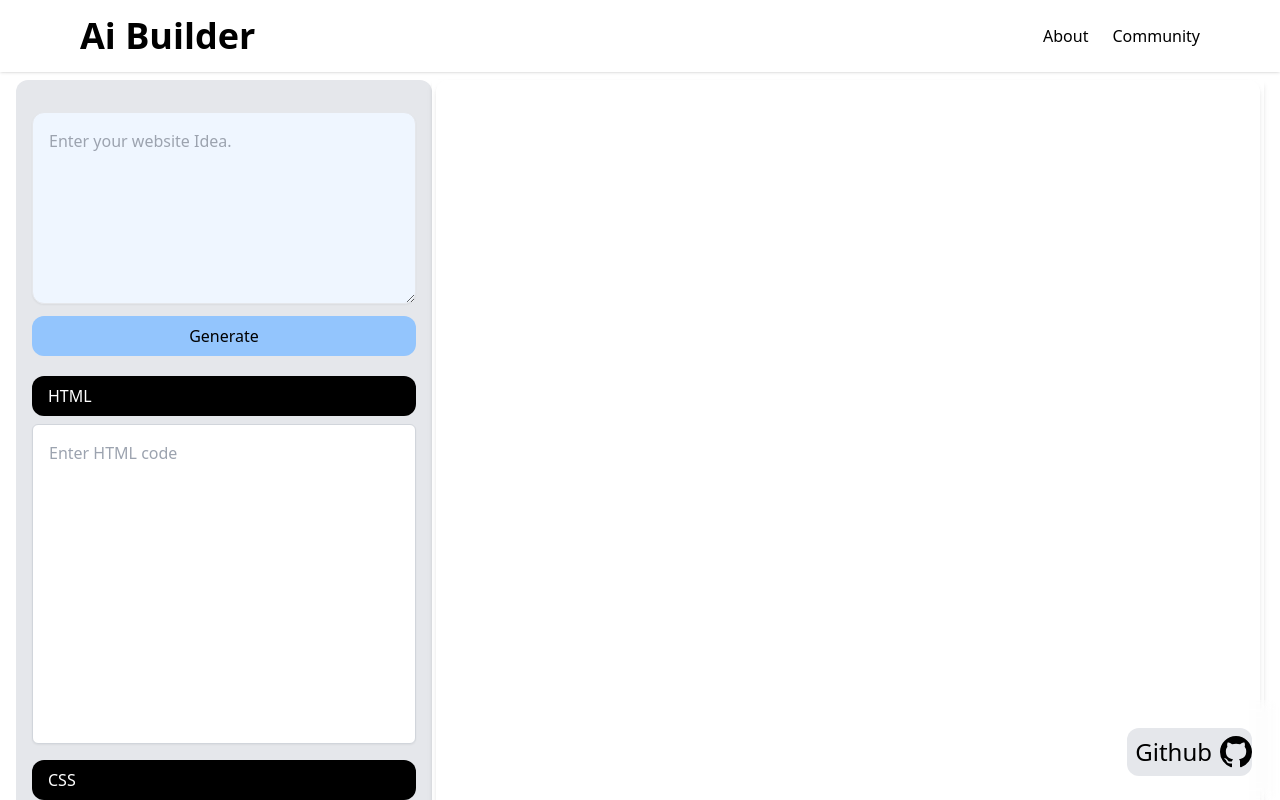
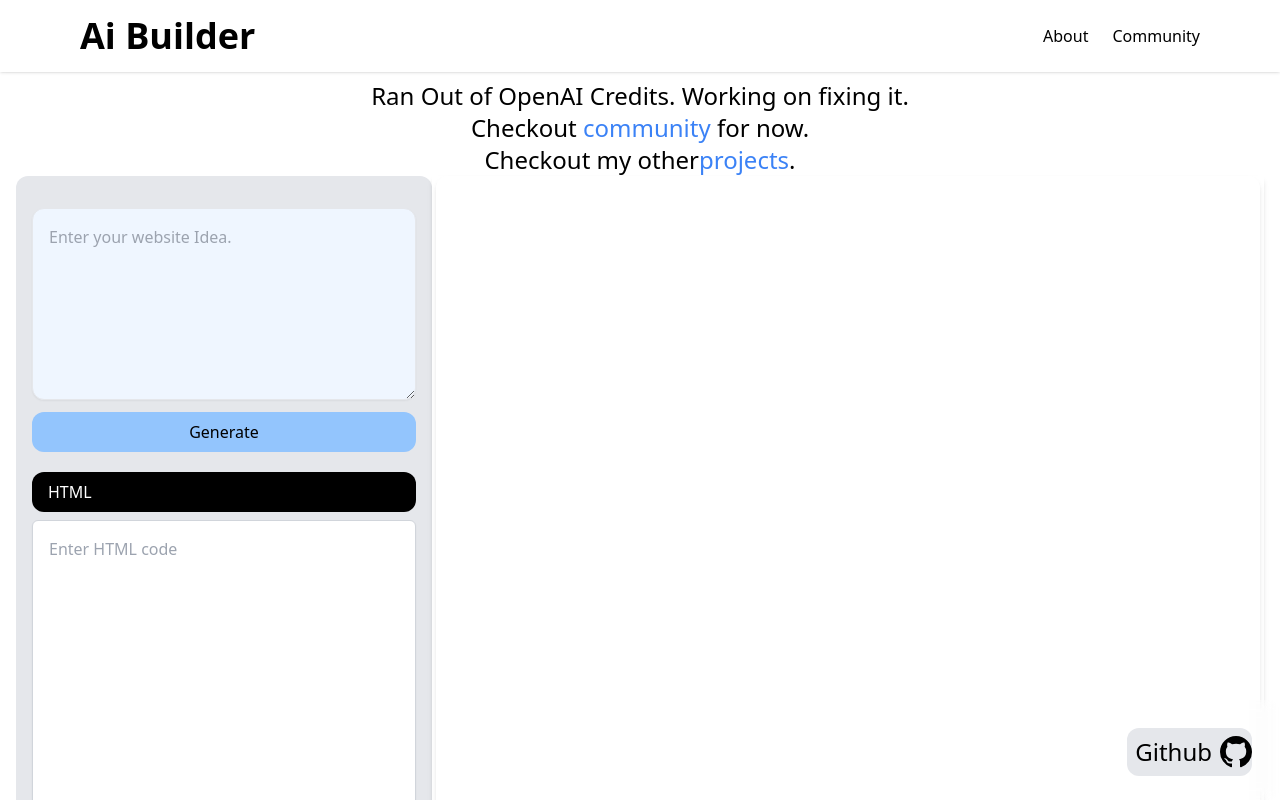
Before and after one commit to Saransh29/ai-builder, a Next.js app: page / in a window 1280 px wide. Shown: the top 800 px of the page. Built offline with nearby package versions, Linux system fonts and the light colour scheme; no server answers.

Commit message:
Ran out of OpenAI credits.

```diff
--- a/components/Home.js
+++ b/components/Home.js
@@ -6,6 +6,23 @@ import TestComponent from "./TestComponent";
 const Home = () => {
   return (
     <div className="2xl:pt-18 lg:pt-20 md:pt-20 pt-20 md:px-2 mx-auto ">
+      <p className="w-full text-center text-2xl">
+        Ran Out of OpenAI Credits. Working on fixing it.
+      </p>
+      <p className="w-full text-center text-2xl">
+        Checkout{" "}
+        <a className="text-blue-500" href="/community">
+          community{" "}
+        </a>{" "}
+        for now.
+      </p>
+      <p className="w-full text-center text-2xl">
+        Checkout my other
+        <a className="text-blue-500" href="https://saransh.me/#projects">
+          projects
+        </a>
+        .
+      </p>
       <div className="flex ">
         <div className="w-1/3">
           {/* <Editor /> */}
--- a/components/TestComponent.js
+++ b/components/TestComponent.js
@@ -1,7 +1,6 @@
 "use client";
 import { useState, useEffect } from "react";
 import { extractCode, updatePreview } from "../utils/helper.js";
-import dynamic from "next/dynamic";
 
 const systemMessage = {
   role: "system",
@@ -204,6 +203,7 @@ const TestComponent = () => {
                   <button
                     className="w-full bg-blue-300 p-2 mr-2 my-1 rounded-xl"
                     onClick={fetchMessages}
+                    disabled
                   >
                     Generate
                   </button>
```
